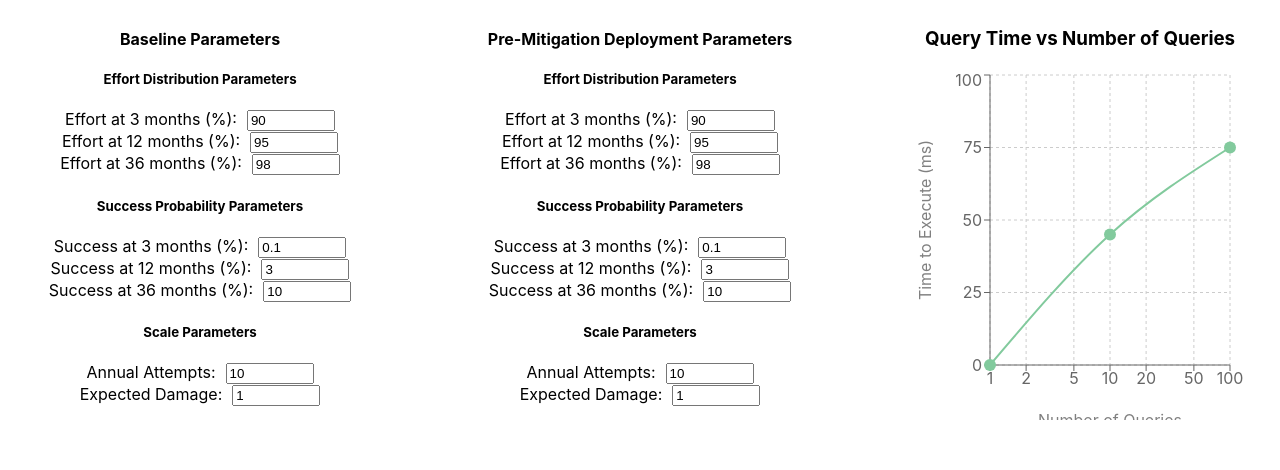
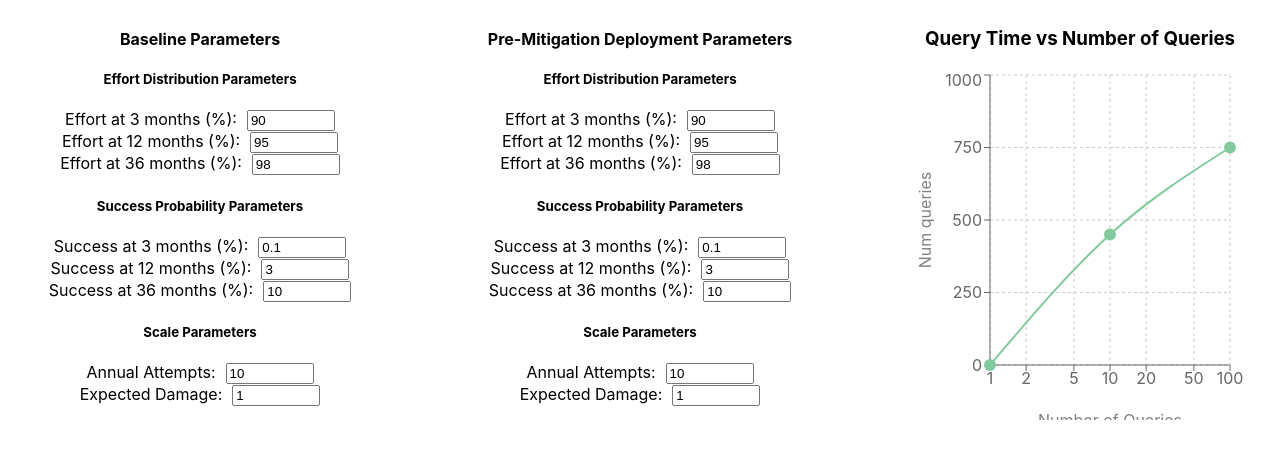
Before and after one commit to Joshuaclymer/misusemodel, a React (Create React App) app: page / in a window 1280 px wide. Shown: the part 173-643 px from the top of the page. Built offline with nearby package versions, Linux system fonts and the light colour scheme.

Commit message:
dragable plot better now

```diff
--- a/src/App.js
+++ b/src/App.js
@@ -120,25 +120,41 @@ function App() {
   const [queryTimeData, setQueryTimeData] = useState([]);
   const [draggedPointIndex, setDraggedPointIndex] = useState(null);
 
-  // Calculate tangent line at the last point
+  // Calculate tangent line at the last point using more precise derivative
   const getTangentLine = (points) => {
     if (points.length < 2) return [];
 
     const lastPoint = points[points.length - 1];
     const prevPoint = points[points.length - 2];
 
-    // Calculate slope in log space
-    const dx = Math.log(lastPoint.queries) - Math.log(prevPoint.queries);
-    const dy = lastPoint.time - prevPoint.time;
-    const slope = dy / dx; // dy/d(ln(x))
+    // Use central difference with small h in log space for more accurate derivative
+    const h = 0.001; // Small step size in log space
+    const q = lastPoint.queries;
+
+    // Get points slightly before and after in log space
+    const q1 = q * Math.exp(-h);
+    const q2 = q * Math.exp(h);
+
+    // Interpolate y values at these points using monotone interpolation
+    const t = (Math.log(q) - Math.log(prevPoint.queries)) / (Math.log(lastPoint.queries) - Math.log(prevPoint.queries));
+    const dt = h / (Math.log(lastPoint.queries) - Math.log(prevPoint.queries));
+
+    // Hermite interpolation for smooth derivative
+    const t1 = t - dt;
+    const t2 = t + dt;
+    const y1 = prevPoint.time * (1-t1) + lastPoint.time * t1;
+    const y2 = prevPoint.time * (1-t2) + lastPoint.time * t2;
+
+    // Calculate slope using central difference
+    const slope = (y2 - y1) / (2 * h); // This is dy/d(ln(x))
 
     // Find the maximum possible extension in both directions
     let maxLogExtension = Math.log(100/lastPoint.queries);
     let endTime = lastPoint.time + slope * maxLogExtension;
 
     // If we hit y bounds before x bounds, recalculate the extension
-    if (endTime > 100) {
-      maxLogExtension = (100 - lastPoint.time) / slope;
+    if (endTime > 1000) {
+      maxLogExtension = (1000 - lastPoint.time) / slope;
     } else if (endTime < 0) {
       maxLogExtension = -lastPoint.time / slope;
     }
@@ -159,8 +175,8 @@ function App() {
   useEffect(() => {
     const initialControlPoints = [
       { queries: 1, time: 0, fixed: true },
-      { queries: 10, time: 45 },
-      { queries: 100, time: 75 }
+      { queries: 10, time: 450 },
+      { queries: 100, time: 750 }
     ];
     setQueryTimeData(initialControlPoints);
   }, []);
@@ -187,11 +203,11 @@ function App() {
         .range([0, width]);
 
       const yScale = d3.scaleLinear()
-        .domain([0, 100])
+        .domain([0, 1000])
         .range([height, 0]);
 
       const newQueries = Math.max(1, Math.min(100, xScale.invert(mouseX)));
-      const newTime = Math.max(0, Math.min(100, yScale.invert(mouseY)));
+      const newTime = Math.max(0, Math.min(1000, yScale.invert(mouseY)));
 
       // Round to 2 decimal places to avoid floating point issues
       const roundedQueries = Math.round(newQueries * 100) / 100;
@@ -770,9 +786,9 @@ function App() {
                     ticks={[1, 2, 5, 10, 20, 50, 100]} // Nice log scale ticks
                   />
                   <YAxis
-                    domain={[0, 100]}
+                    domain={[0, 1000]}
                     label={{
-                      value: "Time to Execute (ms)",
+                      value: "Num queries",
                       angle: -90,
                       position: "center",
                       dx: -35,
```
